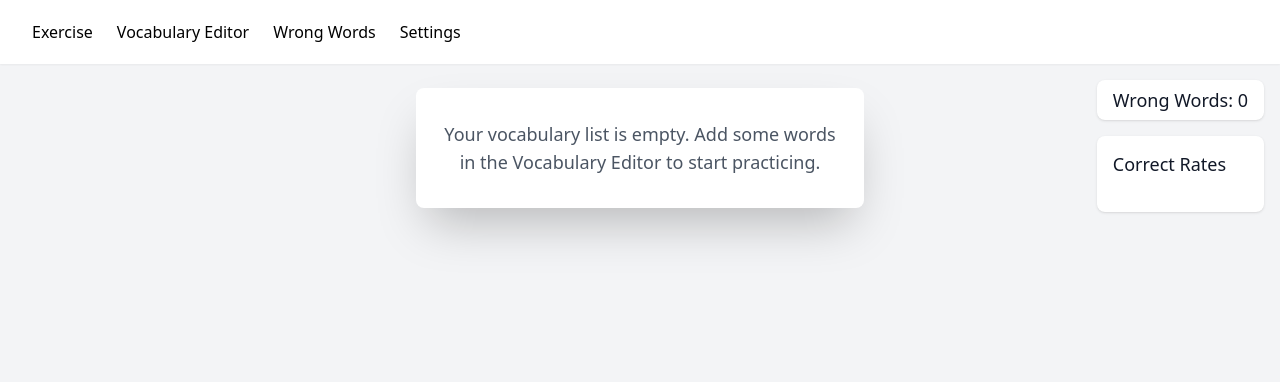
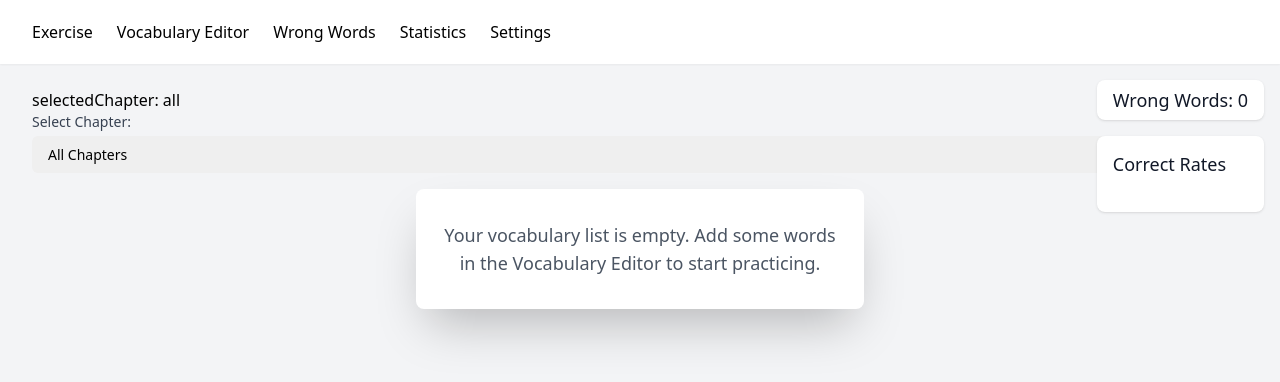
Before and after one commit to bournewang/words-dictation, a React (Create React App) app: page / in a window 1280 px wide. Shown: the top 382 px of the page. Built offline with nearby package versions, Linux system fonts and the light colour scheme.

Commit message:
add chapter selector

```diff
--- a/src/App.js
+++ b/src/App.js
@@ -1,10 +1,12 @@
-import React, { useState, useEffect } from 'react';
+import React, { useState, useEffect, useMemo } from 'react';
 import { BrowserRouter as Router, Route, Routes, Link } from 'react-router-dom';
 import { ExclamationCircleIcon } from '@heroicons/react/24/solid';
 import VocabularyEditor from './components/VocabularyEditor';
 import ExerciseMode from './components/ExerciseMode';
 import WrongWordList from './components/WrongWordList';
 import CorrectRateDisplay from './components/CorrectRateDisplay';
+import StatisticsPage from './components/StatisticsPage';
+import ChapterSelector from './components/ChapterSelector';
 import Settings from './components/Settings';
 
 function WrongWordsCount({ count }) {
@@ -21,6 +23,9 @@ function App() {
   const [correctRates, setCorrectRates] = useState({});
   const [currentIndex, setCurrentIndex] = useState(0);
   const [intervals, setIntervals] = useState({ correct: 2000, incorrect: 3000 }); // Default intervals
+  const [exerciseStats, setExerciseStats] = useState({});
+  const [selectedChapter, setSelectedChapter] = useState('all');
+  const [chapterVocabulary, setChapterVocabulary] = useState([]);
 
   // Load data from localStorage on component mount
   useEffect(() => {
@@ -28,11 +33,15 @@ function App() {
     const savedWrongWords = localStorage.getItem('wrongWords');
     const savedCorrectRates = localStorage.getItem('correctRates');
     const savedIntervals = localStorage.getItem('intervals');
+    const savedExerciseStats = localStorage.getItem('exerciseStats');
+    const savedSelectedChapter = localStorage.getItem('selectedChapter');
 
     if (savedVocabulary) setVocabulary(JSON.parse(savedVocabulary));
     if (savedWrongWords) setWrongWords(JSON.parse(savedWrongWords));
     if (savedCorrectRates) setCorrectRates(JSON.parse(savedCorrectRates));
     if (savedIntervals) setIntervals(JSON.parse(savedIntervals));
+    if (savedExerciseStats) setExerciseStats(JSON.parse(savedExerciseStats));
+    if (savedSelectedChapter) setSelectedChapter(savedSelectedChapter);
   }, []);
 
   // Save data to localStorage whenever it changes
@@ -42,7 +51,36 @@ function App() {
     localStorage.setItem('correctRates', JSON.stringify(correctRates));
     localStorage.setItem('currentIndex', currentIndex.toString());
     localStorage.setItem('intervals', JSON.stringify(intervals));
-  }, [vocabulary, wrongWords, correctRates, currentIndex, intervals]);
+    localStorage.setItem('exerciseStats', JSON.stringify(exerciseStats));
+    localStorage.setItem('selectedChapter', selectedChapter);
+  }, [vocabulary, wrongWords, correctRates, currentIndex, intervals, exerciseStats, selectedChapter]);
+
+
+  // Get unique chapters
+  const chapters = useMemo(() => ['all', ...Object.keys(vocabulary).sort()]);
+
+  const onChapterChange = (chapter) => {
+    setSelectedChapter(chapter);
+    // filter all vocabulary with chapter
+    setChapterVocabulary(vocabulary[chapter] || []);
+  };
+
+
+  const updateExerciseStats = (isCorrect) => {
+    // is it better to use selectedChapter || 'all'?
+    const chapter = selectedChapter || 'all';
+    setExerciseStats(prevStats => {
+      const chapterStats = prevStats[chapter] || { total: 0, correct: 0, wrong: 0 };
+      return {
+        ...prevStats,
+        [chapter]: {
+          total: chapterStats.total + 1,
+          correct: chapterStats.correct + (isCorrect ? 1 : 0),
+          wrong: chapterStats.wrong + (isCorrect ? 0 : 1)
+        }
+      };
+    });
+  };
 
   return (
     <Router>
@@ -60,6 +98,9 @@ function App() {
                 <Link to="/wrong-words" className="ml-6 flex items-center">
                   Wrong Words
                 </Link>
+                <Link to="/statistics" className="ml-6 flex items-center">
+                  Statistics
+                </Link>
                 <Link to="/settings" className="ml-6 flex items-center">
                   Settings
                 </Link>
@@ -76,8 +117,14 @@ function App() {
                   <WrongWordsCount count={wrongWords.length} />
                   <CorrectRateDisplay rates={correctRates} />
                 </div>
+                <>selectedChapter: {selectedChapter}</>
+                <ChapterSelector
+                  chapters={chapters}
+                  selectedChapter={selectedChapter}
+                  onChapterChange={onChapterChange}
+                />
                 <ExerciseMode
-                  vocabulary={vocabulary}
+                  vocabulary={chapterVocabulary}
                   wrongWords={wrongWords}
                   setWrongWords={setWrongWords}
                   setCorrectRates={setCorrectRates}
@@ -85,6 +132,7 @@ function App() {
                   setCurrentIndex={setCurrentIndex}
                   practiceMode="normal"
                   intervals={intervals}
+                  updateExerciseStats={updateExerciseStats}
                 />
               </>
             } />
@@ -102,6 +150,7 @@ function App() {
                 intervals={intervals}
               />
             } />
+            <Route path="/statistics" element={<StatisticsPage exerciseStats={exerciseStats} />} />
             <Route path="/settings" element={<Settings intervals={intervals} setIntervals={setIntervals} />} />
           </Routes>
         </div>
--- /dev/null
+++ b/src/components/ChapterSelector.js
@@ -0,0 +1,26 @@
+// src/components/ChapterSelector.js
+import React from 'react';
+
+function ChapterSelector({ chapters, selectedChapter, onChapterChange }) {
+  return (
+    <div className="mb-4">
+      <label htmlFor="chapter-select" className="block text-sm font-medium text-gray-700 mb-1">
+        Select Chapter:
+      </label>
+      <select
+        id="chapter-select"
+        value={selectedChapter}
+        onChange={(e) => onChapterChange(e.target.value)}
+        className="mt-1 block w-full pl-3 pr-10 py-2 text-base border-gray-300 focus:outline-none focus:ring-indigo-500 focus:border-indigo-500 sm:text-sm rounded-md"
+      >
+        {chapters.map((chapter) => (
+          <option key={chapter} value={chapter}>
+            {chapter === 'all' ? 'All Chapters' : `Chapter ${chapter}`}
+          </option>
+        ))}
+      </select>
+    </div>
+  );
+}
+
+export default ChapterSelector;
--- a/src/components/ExerciseMode.js
+++ b/src/components/ExerciseMode.js
@@ -14,7 +14,7 @@ function ProgressBar({ current, total }) {
         </div>
     );
 }
-function ExerciseMode({ vocabulary, wrongWords, setWrongWords, setCorrectRates, currentIndex, setCurrentIndex, practiceMode, intervals }) {
+function ExerciseMode({ vocabulary, wrongWords, setWrongWords, setCorrectRates, currentIndex, setCurrentIndex, practiceMode, intervals, updateExerciseStats }) {
     const [userInput, setUserInput] = useState('');
     const [feedback, setFeedback] = useState(null);
     const [isPlaying, setIsPlaying] = useState(false);
@@ -26,6 +26,13 @@ function ExerciseMode({ vocabulary, wrongWords, setWrongWords, setCorrectRates,
     const speakTimeoutRef = useRef(null);
 
     const currentWord = vocabulary[currentIndex];
+
+    useEffect(() => {
+        // Reset currentIndex when vocabulary changes
+        setCurrentIndex(0);
+        setIsCompleted(false);
+        setCompletionMessage(null);
+    }, [vocabulary]);
 
     useEffect(() => {
         console.log('Effect running, currentIndex, total', currentIndex, vocabulary.length);
@@ -76,6 +83,7 @@ function ExerciseMode({ vocabulary, wrongWords, setWrongWords, setCorrectRates,
 
         updateCorrectRate(isCorrect);
         updateWrongWords(isCorrect);
+        updateExerciseStats(isCorrect);
 
         setTimeout(() => {
           setFeedback(null);
--- /dev/null
+++ b/src/components/StatisticsPage.js
@@ -0,0 +1,35 @@
+import React from 'react';
+
+function StatisticsPage({ exerciseStats }) {
+  return (
+    <div className="max-w-4xl mx-auto bg-white shadow-2xl rounded-lg overflow-hidden">
+      <div className="px-6 py-8">
+        <h2 className="text-2xl font-bold text-gray-800 mb-6">Exercise Statistics</h2>
+        <table className="min-w-full divide-y divide-gray-200">
+          <thead className="bg-gray-50">
+            <tr>
+              <th className="px-6 py-3 text-left text-xs font-medium text-gray-500 uppercase tracking-wider">Chapter</th>
+              <th className="px-6 py-3 text-left text-xs font-medium text-gray-500 uppercase tracking-wider">Total Words</th>
+              <th className="px-6 py-3 text-left text-xs font-medium text-gray-500 uppercase tracking-wider">Wrong Words</th>
+              <th className="px-6 py-3 text-left text-xs font-medium text-gray-500 uppercase tracking-wider">Correct Rate</th>
+            </tr>
+          </thead>
+          <tbody className="bg-white divide-y divide-gray-200">
+            {Object.entries(exerciseStats).map(([chapter, stats]) => (
+              <tr key={chapter}>
+                <td className="px-6 py-4 whitespace-nowrap">{chapter}</td>
+                <td className="px-6 py-4 whitespace-nowrap">{stats.total}</td>
+                <td className="px-6 py-4 whitespace-nowrap">{stats.wrong}</td>
+                <td className="px-6 py-4 whitespace-nowrap">
+                  {((stats.correct / stats.total) * 100).toFixed(2)}%
+                </td>
+              </tr>
+            ))}
+          </tbody>
+        </table>
+      </div>
+    </div>
+  );
+}
+
+export default StatisticsPage;
--- a/src/components/VocabularyEditor.js
+++ b/src/components/VocabularyEditor.js
@@ -5,21 +5,32 @@ function VocabularyEditor({ vocabulary, setVocabulary }) {
     const [csvInput, setCsvInput] = useState('');
     const [message, setMessage] = useState(null);
 
-    // Convert vocabulary array to CSV string
+    // Convert vocabulary object to CSV string
     useEffect(() => {
-        const csvContent = vocabulary.map(item => `${item.chapter},${item.word},${item.meaning}`).join('\n');
+        const csvContent = Object.entries(vocabulary).flatMap(([chapter, words]) =>
+            words.map(word => `${chapter},${word.word},${word.meaning}`)
+        ).join('\n');
         setCsvInput(csvContent);
     }, [vocabulary]);
 
     const handleSave = () => {
         try {
-            const newVocabulary = csvInput.split('\n').map(line => {
+            const newVocabulary = csvInput.split('\n').reduce((acc, line) => {
                 const [chapter, word, meaning] = line.split(',');
                 if (!chapter || !word) {
                     throw new Error('Invalid CSV format');
                 }
-                return { chapter: chapter.trim(), word: word.trim(), meaning: meaning.trim() };
-            });
+                const chapterKey = chapter.trim();
+                if (!acc[chapterKey]) {
+                    acc[chapterKey] = [];
+                }
+                acc[chapterKey].push({
+                    word: word.trim(),
+                    meaning: meaning.trim()
+                });
+                return acc;
+            }, {});
+
             setVocabulary(newVocabulary);
             setMessage('Vocabulary saved successfully!');
             setTimeout(() => setMessage(null), 3000); // Clear message after 3 seconds
@@ -36,7 +47,7 @@ function VocabularyEditor({ vocabulary, setVocabulary }) {
                 <p className="text-sm text-gray-600 mb-4">
                     Enter vocabulary items in CSV format: chapter,word,meaning
                 </p>
-                {vocabulary.length === 0 && (
+                {Object.keys(vocabulary).length === 0 && (
                     <p className="text-lg text-gray-600 text-center mb-6">
                         Your vocabulary list is empty. Start adding words using the CSV format below.
                     </p>
@@ -58,8 +69,7 @@ function VocabularyEditor({ vocabulary, setVocabulary }) {
                 </div>
             </div>
             {message && (
-                <div className={`mb-4 p-4 rounded-md ${message.includes('successfully') ? 'bg-green-100 text-green-700' : 'bg-red-100 text-red-700'
-                    }`}>
+                <div className={`mb-4 p-4 rounded-md ${message.includes('successfully') ? 'bg-green-100 text-green-700' : 'bg-red-100 text-red-700'}`}>
                     {message.includes('successfully') ? (
                         <CheckCircleIcon className="h-5 w-5 inline mr-2" />
                     ) : (
```
Lines whose indentation alone changed are shown as unchanged.
